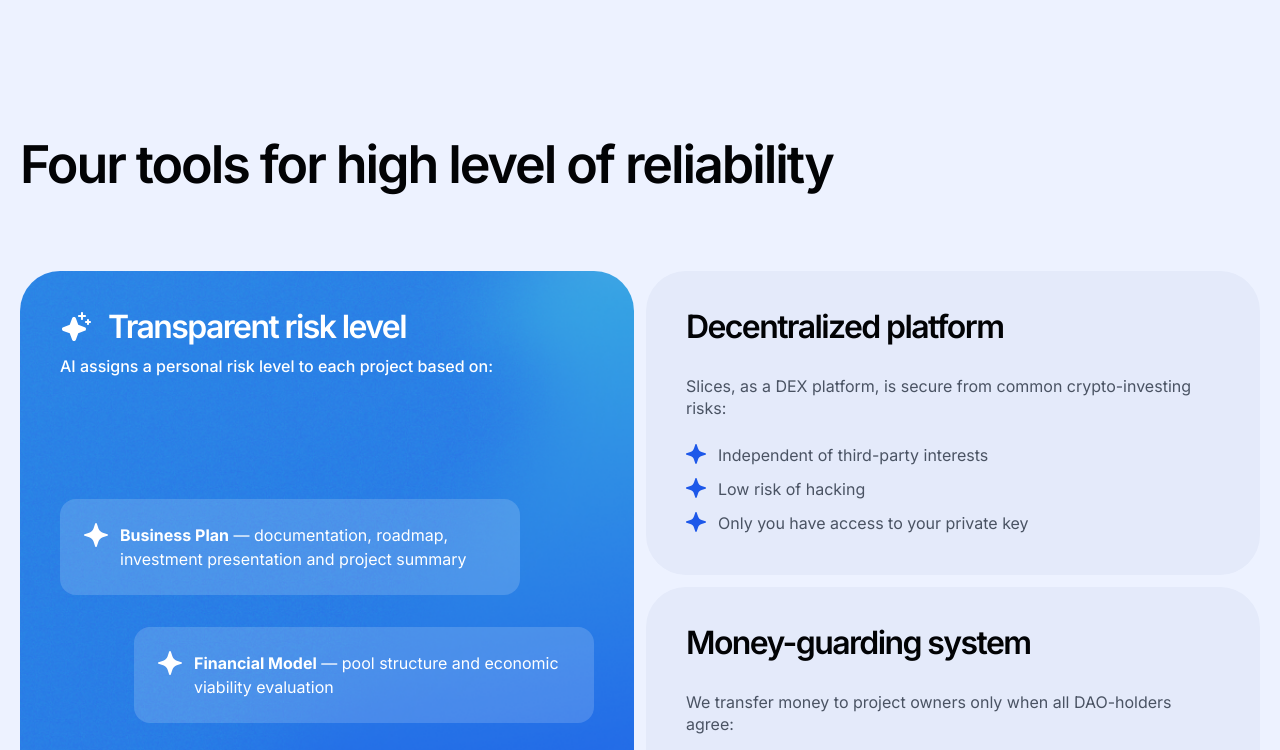
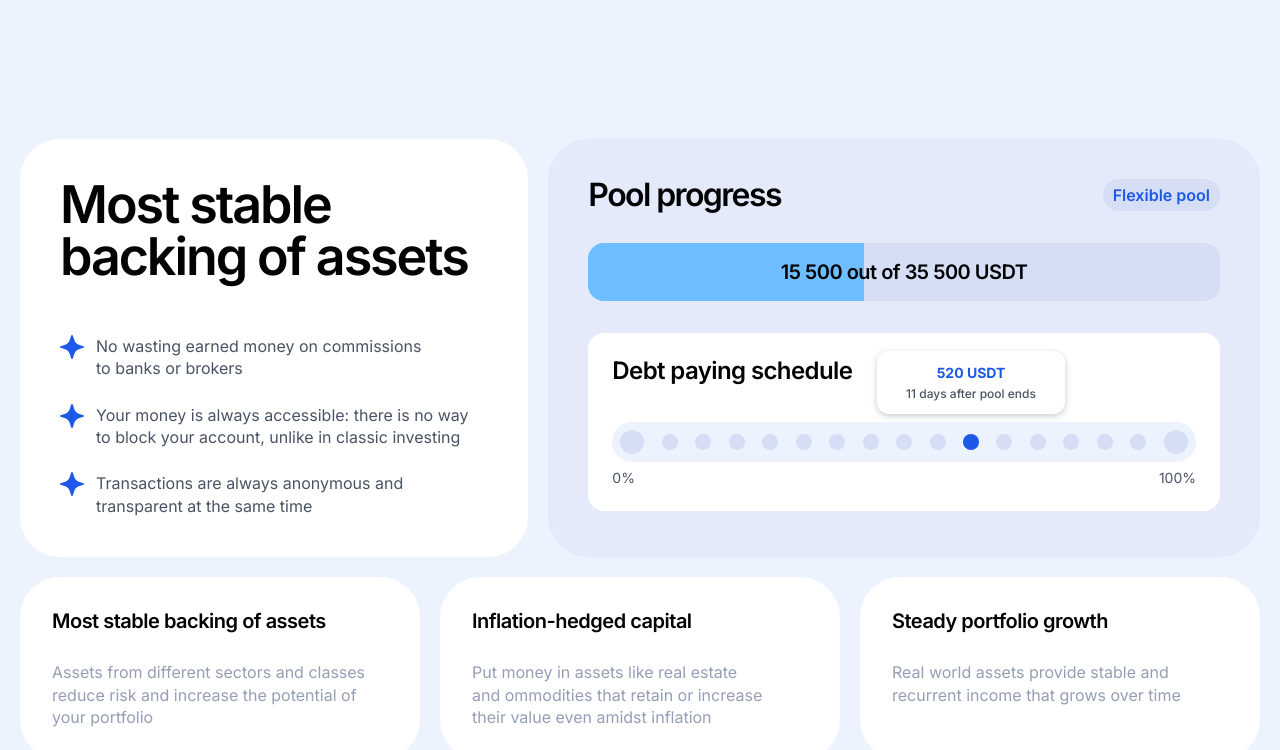
Before and after one commit to digitalsoupteam/rwa-platform-frontend, a Next.js app: page / in a window 1280 px wide. Shown: the part 3620-4370 px from the top of the page. Built offline with nearby package versions, Linux system fonts and the light colour scheme.

Commit message:
Pool progress

```diff
--- a/src/app/page.tsx
+++ b/src/app/page.tsx
@@ -1,7 +1,7 @@
 import React, { FC } from 'react';
 import clsx from 'clsx';
 
-import { Hero, HowItWorks, HowToStart } from '@/components/home';
+import { Hero, HowItWorks, HowToStart, PoolProgress } from '@/components/home';
 import { FAQ } from '@/components/common';
 import { Wrapper } from '@/components/layout';
 import { Button, Card, Title } from '@/components/ui';
@@ -153,6 +153,7 @@ const Home: FC = () => {
           </Button>
         </Wrapper>
       </section>
+      <PoolProgress />
       <section className={'mb-25 md:mb-50'}>
         <Wrapper>
           <Title className={'mb-10 md:mb-20'} size={'lg'} level={2}>
--- /dev/null
+++ b/src/components/home/PoolProgress/PoolProgress.tsx
@@ -0,0 +1,207 @@
+'use client';
+
+import React, { FC, useLayoutEffect, useRef, useState } from 'react';
+
+import { Wrapper } from '@/components/layout';
+import { Card, Title } from '@/components/ui';
+import clsx from 'clsx';
+
+const PoolProgress: FC = () => {
+  const [currentPeriodIndex, setCurrentPeriodIndex] = useState(10);
+  const containerRef = useRef<HTMLDivElement>(null);
+  const cardRef = useRef<HTMLDivElement>(null);
+  const [cardLeft, setCardLeft] = useState(0);
+
+  const periods = [
+    { value: '520 USDT', text: '1 days after\u00a0pool ends' },
+    { value: '520 USDT', text: '2 days after\u00a0pool ends' },
+    { value: '520 USDT', text: '3 days after\u00a0pool ends' },
+    { value: '520 USDT', text: '4 days after\u00a0pool ends' },
+    { value: '520 USDT', text: '5 days after\u00a0pool ends' },
+    { value: '520 USDT', text: '6 days after\u00a0pool ends' },
+    { value: '520 USDT', text: '7 days after\u00a0pool ends' },
+    { value: '520 USDT', text: '8 days after\u00a0pool ends' },
+    { value: '520 USDT', text: '9 days after\u00a0pool ends' },
+    { value: '520 USDT', text: '125 days after\u00a0pool ends' },
+    { value: '520 USDT', text: '11 days after\u00a0pool ends' },
+    { value: '520 USDT', text: '12 days after\u00a0pool ends' },
+    { value: '520 USDT', text: '13 days after\u00a0pool ends' },
+    { value: '520 USDT', text: '14 days after\u00a0pool ends' },
+    { value: '520 USDT', text: '15 days after\u00a0pool ends' },
+    { value: '520 USDT', text: '16 days after\u00a0pool ends' },
+    { value: '520 USDT', text: '17 days after\u00a0pool ends' },
+  ];
+
+  useLayoutEffect(() => {
+    const updatePosition = () => {
+      if (!containerRef.current || !cardRef.current) return;
+      const containerRect = containerRef.current.getBoundingClientRect();
+      const activeButton = containerRef.current.querySelectorAll('button')[currentPeriodIndex];
+      if (!activeButton) return;
+
+      const buttonRect = activeButton.getBoundingClientRect();
+      const cardRect = cardRef.current.getBoundingClientRect();
+
+      // центр кнопки относительно контейнера
+      let left = buttonRect.left + buttonRect.width / 2 - containerRect.left;
+
+      // корректируем так, чтобы карточка не выходила за пределы
+      const halfWidth = cardRect.width / 2;
+      const minLeft = halfWidth;
+      const maxLeft = containerRect.width - halfWidth;
+
+      left = Math.max(minLeft, Math.min(left, maxLeft));
+      setCardLeft(left);
+    };
+
+    updatePosition();
+    window.addEventListener('resize', updatePosition);
+    return () => window.removeEventListener('resize', updatePosition);
+  }, [currentPeriodIndex]);
+
+  return (
+    <section className={'mb-25 md:mb-50'}>
+      <Wrapper>
+        <div className={'grid gap-3 md:gap-5 lg:grid-cols-[5fr_7fr]'}>
+          <Card size={'xl'} color={'white'}>
+            <Title className={'mb-5 md:mb-13'} size={'lg'} level={2}>
+              Most stable backing of assets
+            </Title>
+            <ul className={'grid gap-4 md:gap-6'}>
+              <li
+                className={
+                  'flex gap-3 text-grey-dark text-base/[1.4] before:shrink-0 before:size-6 before:bg-blue before:mask-[url(/icons/star.svg)] before:mask-contain lg:max-w-[460px]'
+                }
+              >
+                No wasting earned money on commissions to&nbsp;banks&nbsp;or&nbsp;brokers
+              </li>
+              <li
+                className={
+                  'flex gap-3 text-grey-dark text-base/[1.4] before:shrink-0 before:size-6 before:bg-blue before:mask-[url(/icons/star.svg)] before:mask-contain lg:max-w-[460px]'
+                }
+              >
+                Your money is always accessible: there is no&nbsp;way to&nbsp;block&nbsp;your account, unlike
+                in&nbsp;classic investing
+              </li>
+              <li
+                className={
+                  'flex gap-3 text-grey-dark text-base/[1.4] before:shrink-0 before:size-6 before:bg-blue before:mask-[url(/icons/star.svg)] before:mask-contain lg:max-w-[460px]'
+                }
+              >
+                Transactions are always anonymous and transparent at&nbsp;the same time
+              </li>
+            </ul>
+          </Card>
+
+          <Card size={'xl'} color={'greyLight'}>
+            <div className={'flex items-center flex-wrap justify-between gap-3 mb-5 md:mb-8'}>
+              <Title size={'md'} level={4}>
+                Pool progress
+              </Title>
+              <div className={'ml-auto py-1 px-2.5 rounded-[20px] bg-blue-dim text-base[1.2] font-semibold text-blue'}>
+                Flexible pool
+              </div>
+            </div>
+            <div
+              className={
+                'relative overflow-hidden rounded-2xl bg-blue-dim h-14.5 flex items-center justify-center mb-5 md:mb-8'
+              }
+            >
+              <div
+                className={'z-0 absolute top-0 left-0 bottom-0 right-0 bg-blue-accent'}
+                style={{ width: `${(15_500 / 35_500) * 100}%` }}
+              />
+              <div
+                className={'z-1 relative text-base/[1.4] tracking-tight font-medium md:font-semibold md:text-xl/[1.2]'}
+              >
+                15 500 out of 35 500 USDT
+              </div>
+            </div>
+            <div className={'bg-white p-5 rounded-xl md:p-6 md:rounded-2xl'}>
+              <div className={'text-xl/[1.2] tracking-tight font-semibold mb-21 md:mb-9 md:text-2xl/[1.2]'}>
+                Debt paying schedule
+              </div>
+              <div className={'relative grid gap-1 md:gap-1.5'}>
+                <div
+                  ref={cardRef}
+                  className={
+                    'absolute bottom-[calc(100%+8px)] min-w-[166px] bg-white p-3 rounded-xl shadow-[0_2px_6px_0_rgba(21,36,77,0.23)] w-fit tr-d-all md:min-w-[188px]'
+                  }
+                  style={{ left: cardLeft, transform: 'translateX(-50%)' }}
+                >
+                  <div className={'text-blue text-center text-sm/[1.4] font-bold mb-1'}>
+                    {periods[currentPeriodIndex].value}
+                  </div>
+                  <div className={'text-grey-dark text-center text-xs/[1.3] font-medium'}>
+                    {periods[currentPeriodIndex].text}
+                  </div>
+                </div>
+                <div
+                  className={'flex gap-1 justify-between items-center p-2 bg-blue-light rounded-[29px]'}
+                  onTouchMove={evt => {
+                    const touch = evt.touches[0];
+                    const element = document.elementFromPoint(touch.clientX, touch.clientY);
+
+                    if (!(element instanceof HTMLButtonElement)) return;
+
+                    const index = element.getAttribute('data-index');
+                    if (index) setCurrentPeriodIndex(parseInt(index));
+                  }}
+                  ref={containerRef}
+                >
+                  {periods &&
+                    periods.length > 0 &&
+                    periods.map(({ text }, index) => (
+                      <button
+                        className={clsx(
+                          'cursor-pointer rounded-full tr-d-all',
+                          index === 0 || index === periods.length - 1 ? 'size-4 md:size-6' : 'size-2 md:size-4',
+                          currentPeriodIndex === index ? 'bg-blue' : 'bg-blue-dim'
+                        )}
+                        onClick={() => setCurrentPeriodIndex(index)}
+                        data-index={index}
+                        key={text}
+                      >
+                        <span className={'visually-hidden'}>Select period № {index + 1}</span>
+                      </button>
+                    ))}
+                </div>
+                <div className={'flex gap-3 justify-between text-grey-dark text-sm/[1.4] '}>
+                  <span>0%</span>
+                  <span>100%</span>
+                </div>
+              </div>
+            </div>
+          </Card>
+
+          <div className={'grid gap-3 md:gap-5 lg:grid-cols-3 lg:col-span-full'}>
+            <Card size={'lg'} color={'white'}>
+              <div className={'text-xl/[1.2] tracking-tight font-semibold mb-3 md:mb-7'}>
+                Most stable backing of assets
+              </div>
+              <div className={'text-grey text-base/[1.4]'}>
+                Assets from different sectors and classes reduce risk and&nbsp;increase the&nbsp;potential of your
+                portfolio
+              </div>
+            </Card>
+            <Card size={'lg'} color={'white'}>
+              <div className={'text-xl/[1.2] tracking-tight font-semibold mb-3 md:mb-7'}>Inflation-hedged capital</div>
+              <div className={'text-grey text-base/[1.4]'}>
+                Put money in assets like real estate and&nbsp;ommodities that retain or&nbsp;increase their&nbsp;value
+                even amidst inflation{' '}
+              </div>
+            </Card>
+            <Card size={'lg'} color={'white'}>
+              <div className={'text-xl/[1.2] tracking-tight font-semibold mb-3 md:mb-7'}>Steady portfolio growth</div>
+              <div className={'text-grey text-base/[1.4]'}>
+                Real world assets provide stable and recurrent income that grows over time
+              </div>
+            </Card>
+          </div>
+        </div>
+      </Wrapper>
+    </section>
+  );
+};
+
+export default PoolProgress;
--- a/src/components/home/index.ts
+++ b/src/components/home/index.ts
@@ -1,5 +1,6 @@
 import Hero from './Hero/Hero';
 import HowItWorks from './HowItWorks/HowItWorks';
 import HowToStart from './HowToStart/HowToStart';
+import PoolProgress from './PoolProgress/PoolProgress';
 
-export { Hero, HowItWorks, HowToStart };
+export { Hero, HowItWorks, HowToStart, PoolProgress };
```
